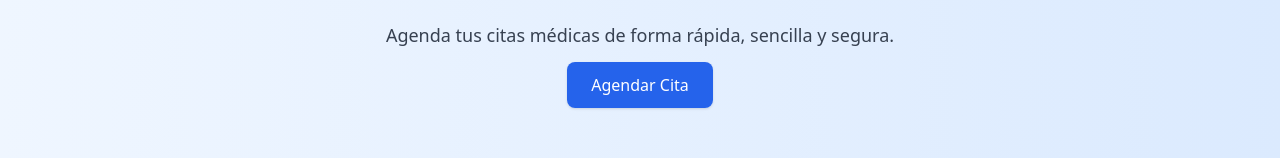
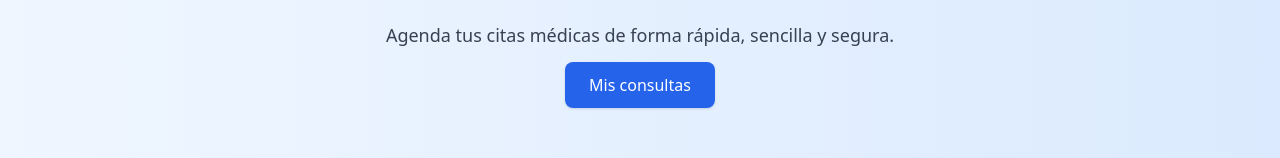
Before and after one commit to dariannye/HCI-BIU, a React (Vite) app in the folder Frontend/Sistema-Citas-Medicas-HCI/: page / in a window 1280 px wide. Shown: the part 195-353 px from the top of the page. Built offline with nearby package versions, Linux system fonts and the light colour scheme.

Commit message:
Cambio en boton.

```diff
--- a/Frontend/Sistema-Citas-Medicas-HCI/src/components/Hero.tsx
+++ b/Frontend/Sistema-Citas-Medicas-HCI/src/components/Hero.tsx
@@ -11,7 +11,7 @@ export default function Hero() {
       </p>
       <div className="mt-6">
         <Link to="/login" className="bg-blue-600 text-white px-6 py-3 rounded-lg shadow hover:bg-blue-700">
-          Agendar Cita
+          Mis consultas
         </Link>
       </div>
     </section>
```
